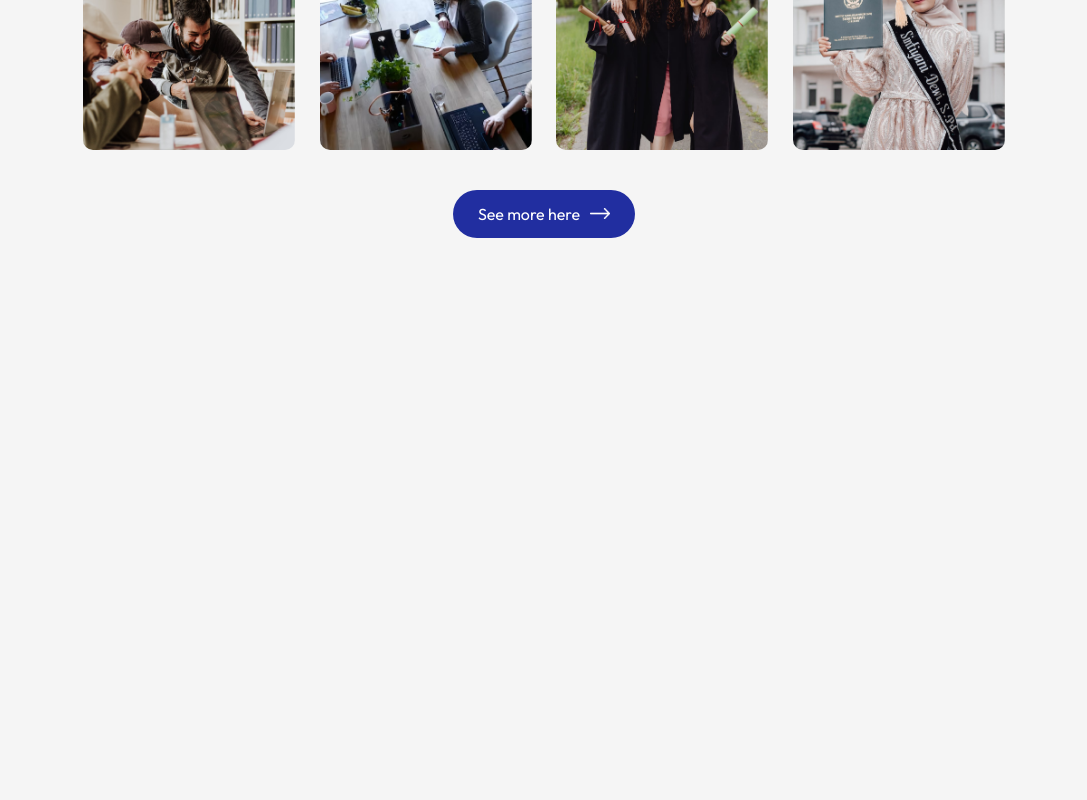
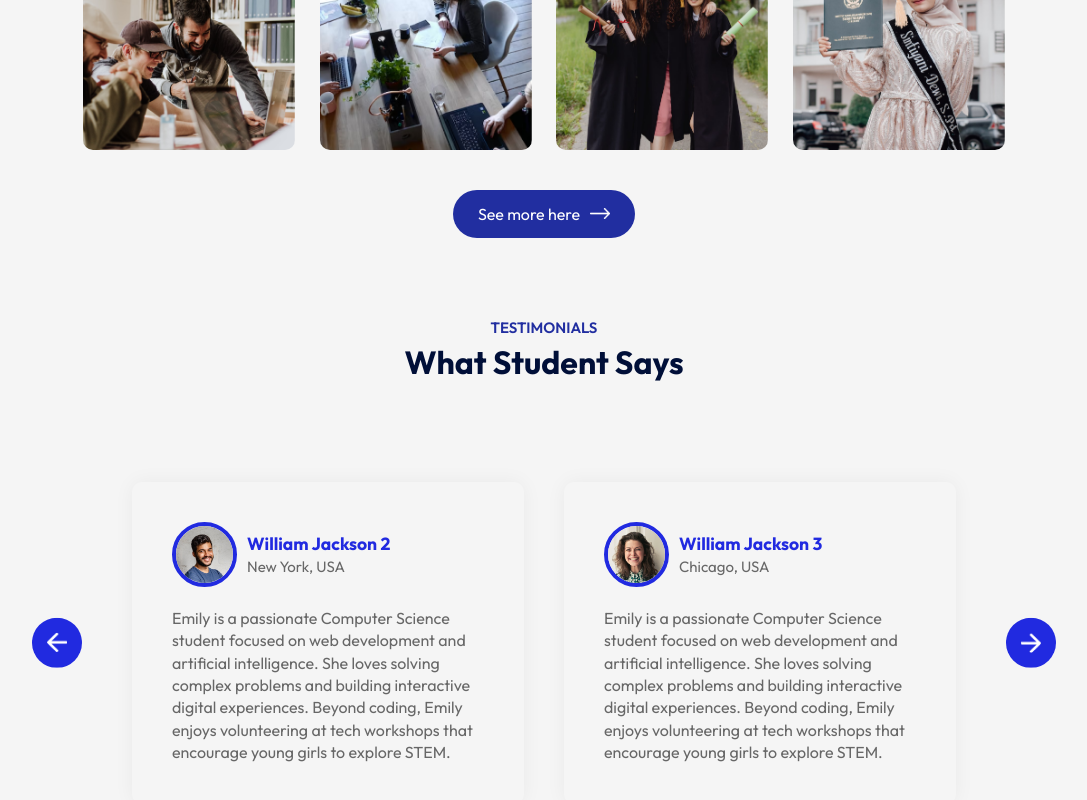
Before and after one commit to VladislavProhorov123/Edusity-react, a React app: page / in a window 1280 px wide. Shown: the part 2155-2955 px from the top of the page, without its empty margins (96-1183 px from the left). Before the commit the page ends 2473 px from the top, so only its background shows below. Built offline with nearby package versions, Linux system fonts and the light colour scheme; the HTML template or start-up script is replaced by a standard one.

Commit message:
slider with students

```diff
--- a/src/App.jsx
+++ b/src/App.jsx
@@ -5,6 +5,7 @@
 import Title from './Components/Title/Title'
 import About from './Components/About/About'
 import Campus from './Components/Campus/Campus'
+import Testimonials from './Components/Testimonials/Testimonials'
 
 export default function App() {
   return (
@@ -17,6 +18,8 @@
         <About />
         <Title subTitle='Gallery' title='Campus Photos' />
         <Campus />
+        <Title subTitle='TESTIMONIALS' title='What Student Says' />
+        <Testimonials />
       </div>
 
     </div>
--- /dev/null
+++ b/src/Components/Testimonials/Testimonials.css
@@ -0,0 +1,65 @@
+.testimonials {
+    margin: 80px auto;
+    padding: 0 80px;
+    position: relative;
+}
+.next-btn, .back-btn {
+    position: absolute;
+    top: 50%;
+    right: 0;
+    transform: translateY(-50%);
+    padding: 15px;
+    width: 50px;
+    border-radius: 50%;
+    cursor: pointer;
+    background: #212AE0;
+}
+
+.back-btn {
+    right: auto;
+    left: 0;
+}
+
+.slider {
+    overflow: hidden;
+}
+
+.slider ul {
+    display: flex;
+    width: 200%;
+    overflow-x: hidden;
+    transition: 0.5s;
+    transform: translateX(-25%);
+}
+
+.slider ul li {
+    list-style: none;
+    width: 50%;
+    padding: 20px;
+}
+
+.slide {
+    box-shadow: 0 0 20px rgba(0, 0, 0, 0.05);
+    padding: 40px;
+    border-radius: 10px;
+    color: #676767;
+    line-height: 1.4;
+}
+
+.slide img {
+    width: 65px;
+    border-radius: 50%;
+    margin-right: 10px;
+    border: 4px solid #212AE0;
+}
+
+.user-info {
+    display: flex;
+    align-items: center;
+    margin-bottom: 20px;
+    font-size: 15px;
+}
+
+.user-info h3 {
+    color: #212AE0;
+}
--- /dev/null
+++ b/src/Components/Testimonials/Testimonials.jsx
@@ -0,0 +1,115 @@
+import React, { useRef, useState } from "react";
+import "./Testimonials.css";
+import next_icon from "/src/assets/next-icon.png";
+import back_icon from "/src/assets/back-icon.png";
+import user_1 from "/src/assets/user-1.png";
+import user_2 from "/src/assets/user-2.png";
+import user_3 from "/src/assets/user-3.png";
+import user_4 from "/src/assets/user-4.png";
+
+export default function Testimonials() {
+
+    const slider = useRef()
+    const [tx, setTx] = useState(0)
+
+
+    const slideForward = () => {
+        if(tx > -50) {
+            setTx((prev) => prev - 25)
+        }
+
+    }
+
+    const slideBackward = () => {
+        if(tx < 0) {
+            setTx((prev) => prev + 25)
+        }
+    }
+
+    if(slider.current) {
+        slider.current.style.transform = `translateX(${tx}%)`
+    }
+
+  return (
+    <div className="testimonials">
+      <img src={next_icon} alt="" className="next-btn" onClick={slideForward} />
+      <img src={back_icon} alt="" className="back-btn" onClick={slideBackward} />
+      <div className="slider">
+        <ul ref={slider}>
+          <li>
+            <div className="slide">
+              <div className="user-info">
+                <img src={user_1} alt="" />
+                <div>
+                  <h3>William Jackson 1</h3>
+                  <span>Edusity, USA</span>
+                </div>
+              </div>
+              <p>
+                Emily is a passionate Computer Science student focused on web
+                development and artificial intelligence. She loves solving
+                complex problems and building interactive digital experiences.
+                Beyond coding, Emily enjoys volunteering at tech workshops that
+                encourage young girls to explore STEM.
+              </p>
+            </div>
+          </li>
+          <li>
+            <div className="slide">
+              <div className="user-info">
+                <img src={user_2} alt="" />
+                <div>
+                  <h3>William Jackson 2</h3>
+                  <span>New York, USA</span>
+                </div>
+              </div>
+              <p>
+                Emily is a passionate Computer Science student focused on web
+                development and artificial intelligence. She loves solving
+                complex problems and building interactive digital experiences.
+                Beyond coding, Emily enjoys volunteering at tech workshops that
+                encourage young girls to explore STEM.
+              </p>
+            </div>
+          </li>
+          <li>
+            <div className="slide">
+              <div className="user-info">
+                <img src={user_3} alt="" />
+                <div>
+                  <h3>William Jackson 3</h3>
+                  <span>Chicago, USA</span>
+                </div>
+              </div>
+              <p>
+                Emily is a passionate Computer Science student focused on web
+                development and artificial intelligence. She loves solving
+                complex problems and building interactive digital experiences.
+                Beyond coding, Emily enjoys volunteering at tech workshops that
+                encourage young girls to explore STEM.
+              </p>
+            </div>
+          </li>
+          <li>
+            <div className="slide">
+              <div className="user-info">
+                <img src={user_4} alt="" />
+                <div>
+                  <h3>William Jackson 4</h3>
+                  <span>Boston, USA</span>
+                </div>
+              </div>
+              <p>
+                Emily is a passionate Computer Science student focused on web
+                development and artificial intelligence. She loves solving
+                complex problems and building interactive digital experiences.
+                Beyond coding, Emily enjoys volunteering at tech workshops that
+                encourage young girls to explore STEM.
+              </p>
+            </div>
+          </li>
+        </ul>
+      </div>
+    </div>
+  );
+}
--- a/src/index.css
+++ b/src/index.css
@@ -45,5 +45,4 @@
 .btn.dark-btn {
     background: #212EA0;
     color: #fff;
-
 }
```
